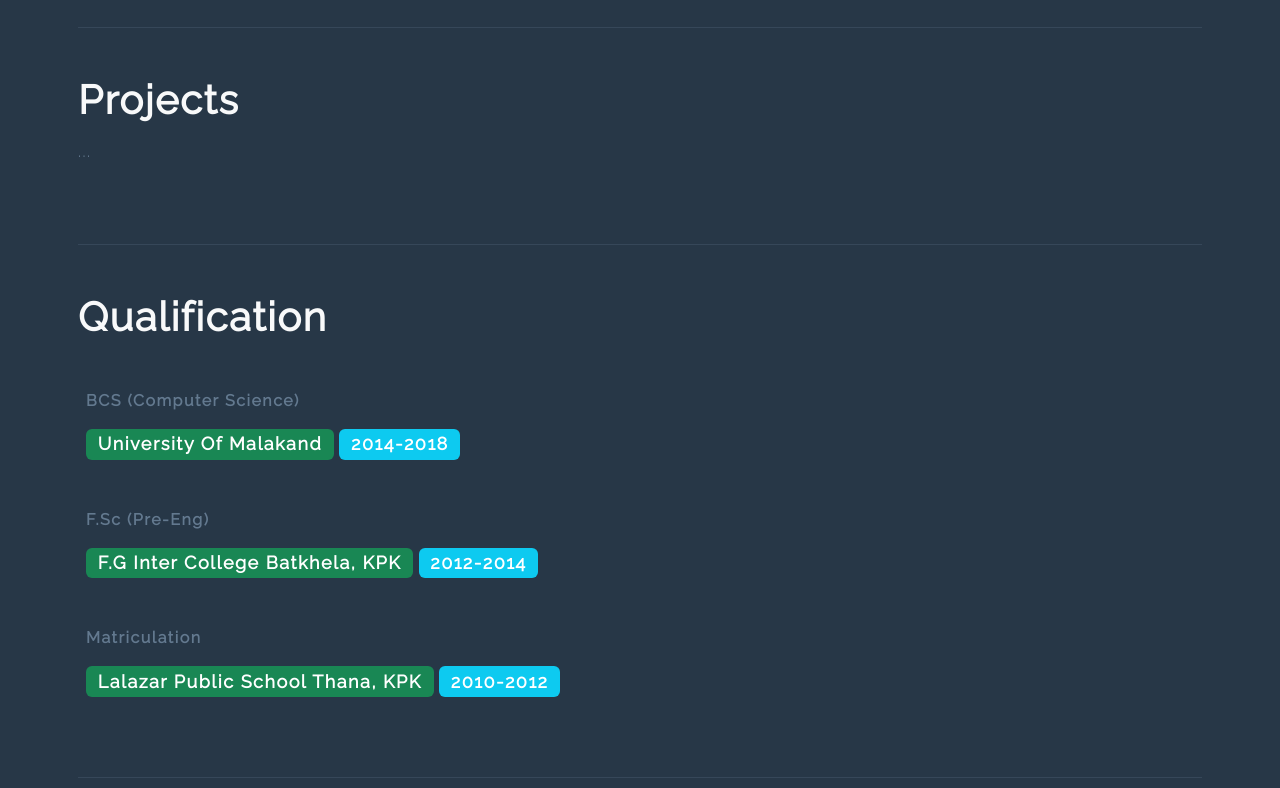
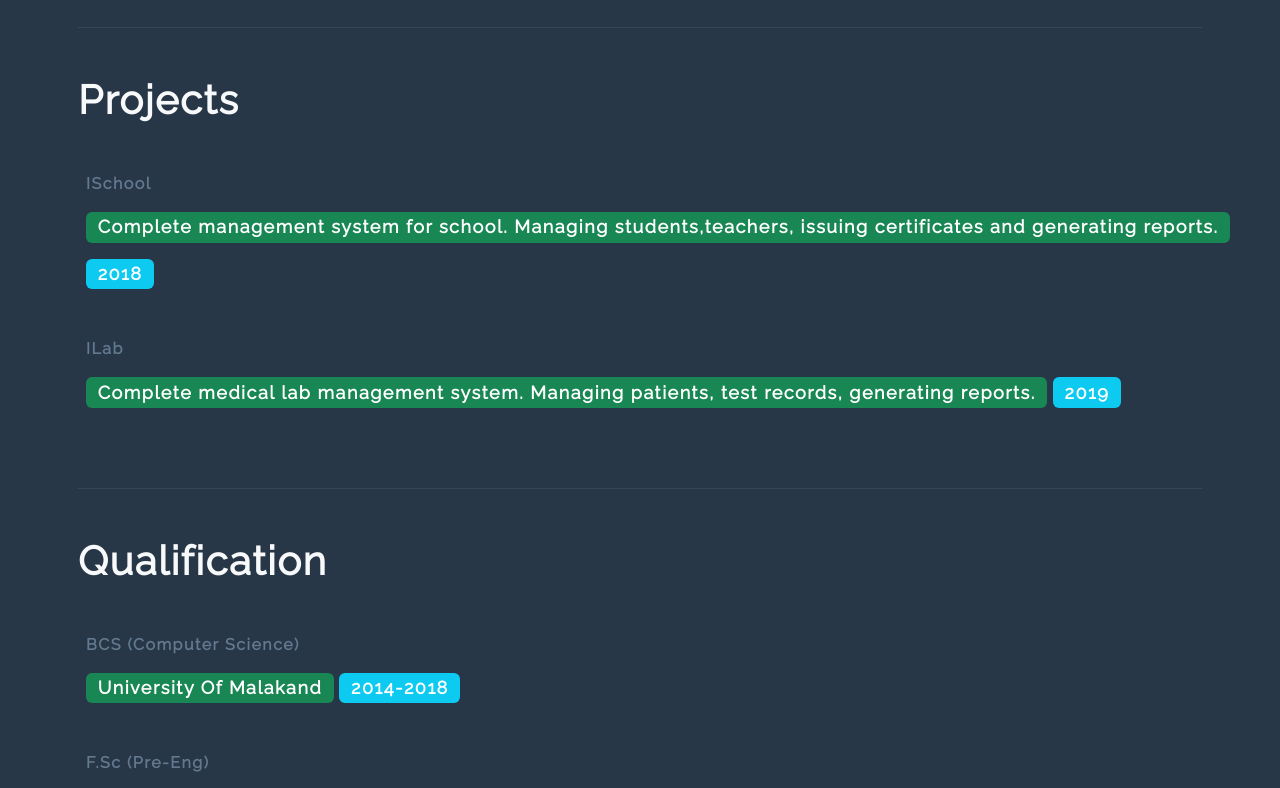
Before and after one commit to flyrehan786/irehan.github.io, a plain HTML site: page index.html in a window 1280 px wide. Shown: the part 3031-3819 px from the top of the page. Drawn offline with nearby package versions, Linux system fonts and the light colour scheme.

Commit message:
updating projects section.

```diff
--- a/index.html
+++ b/index.html
@@ -155,7 +155,16 @@
         <div class="container mt-5 p-2 mb-5">
             <hr />
             <h1 class=" mb-3 mt-5 text-light"><strong>Projects</strong></h1>
-            ...
+            <div class="ms-2 mt-5 me-auto">
+                <div class="fw-bold">ISchool</div>
+                <span class="badge bg-success mt-3">Complete management system for school. Managing students,teachers, issuing certificates and generating reports.</span>
+                <span class="badge bg-info mt-3">2018</span>
+            </div>
+            <div class="ms-2 mt-5 me-auto">
+                <div class="fw-bold">ILab</div>
+                <span class="badge bg-success mt-3">Complete medical lab management system. Managing patients, test records, generating reports.</span>
+                <span class="badge bg-info mt-3">2019</span>
+            </div>
         </div>
 
         <div class="container mt-5 p-2 mb-5">
```
